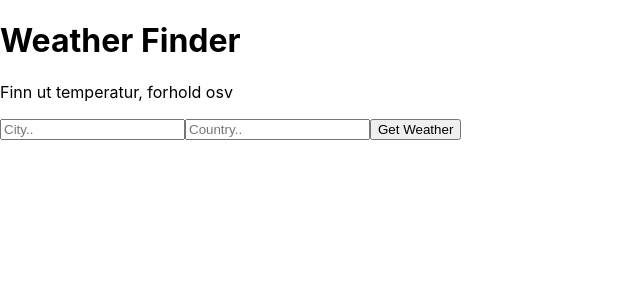
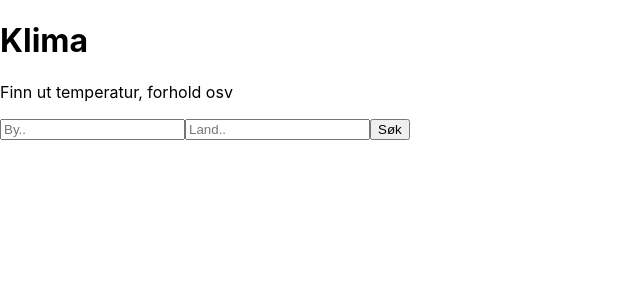
Before and after one commit to Thusj/klima-app, a React (Create React App) app: page / in a window 1280 px wide. Shown: the top 300 px of the page, without its empty margins (0-640 px from the left). Built offline with nearby package versions, Linux system fonts and the light colour scheme.

Commit message:
some cleanup

```diff
--- a/src/App.js
+++ b/src/App.js
@@ -22,7 +22,6 @@ class App extends React.Component {
     const api_call = await fetch(`http://api.openweathermap.org/data/2.5/weather?q=${city},${country}&appid=${API_KEY}&units=metric`);
     const data = await api_call.json();
     if (city && country) {
-      console.log(data);
       this.setState({
         temperature: data.main.temp,
         city: data.name,
--- a/src/components/Form.js
+++ b/src/components/Form.js
@@ -1,15 +1,11 @@
 import React from 'react';
 
-class Form extends React.Component {
-    render() {
-        return (
-            <form onSubmit={this.props.getWeather}>
-             <input type="text" name="city" placeholder="City.."/>
-             <input type="text" name="country" placeholder="Country.."/>
-             <button>Get Weather</button>
-            </form>
-        );
-    }
-};
+const Form = props => (
+    <form onSubmit={props.getWeather}>
+        <input type="text" name="city" placeholder="By.."/>
+        <input type="text" name="country" placeholder="Land.."/>
+        <button>Søk</button>
+    </form>
+);
 
 export default Form;
--- a/src/components/Titles.js
+++ b/src/components/Titles.js
@@ -1,14 +1,10 @@
 import React from 'react';
 
-class Titles extends React.Component {
-    render() {
-        return (
-            <div>
-                <h1>Weather Finder</h1>
-                <p>Finn ut temperatur, forhold osv</p>
-            </div>
-        )
-    }
-}
+const Titles = () => (
+    <div>
+        <h1>Klima</h1>
+        <p>Finn ut temperatur, forhold osv</p>
+    </div>
+);
 
 export default Titles;
--- a/src/components/Weather.js
+++ b/src/components/Weather.js
@@ -1,17 +1,13 @@
 import React from 'react';
 
-class Weather extends React.Component {
-    render() {
-        return (
-            <div>
-                { this.props.city && this.props.country && <p>Location: { this.props.city }, {this.props.country }</p> }
-                { this.props.temperature && <p>Temperature { this.props.temperature }</p>}
-                { this.props.humidity && <p>Humidity { this.props.humidity }</p>}
-                { this.props.description && <p>Description { this.props.description }</p>}
-                { this.props.error && <p> { this.props.error }</p>}
-            </div>
-        );
-    }
-};
+const Weather = props => (
+    <div>
+        { props.city && props.country && <p>Sted: { props.city }, {props.country }</p> }
+        { props.temperature && <p>Temperatur: { props.temperature }</p>}
+        { props.humidity && <p>Luftfuktighet: { props.humidity }</p>}
+        { props.description && <p>Beskrivelse: { props.description }</p>}
+        { props.error && <p> { props.error }</p>}
+    </div>
+)
 
 export default Weather;
```
